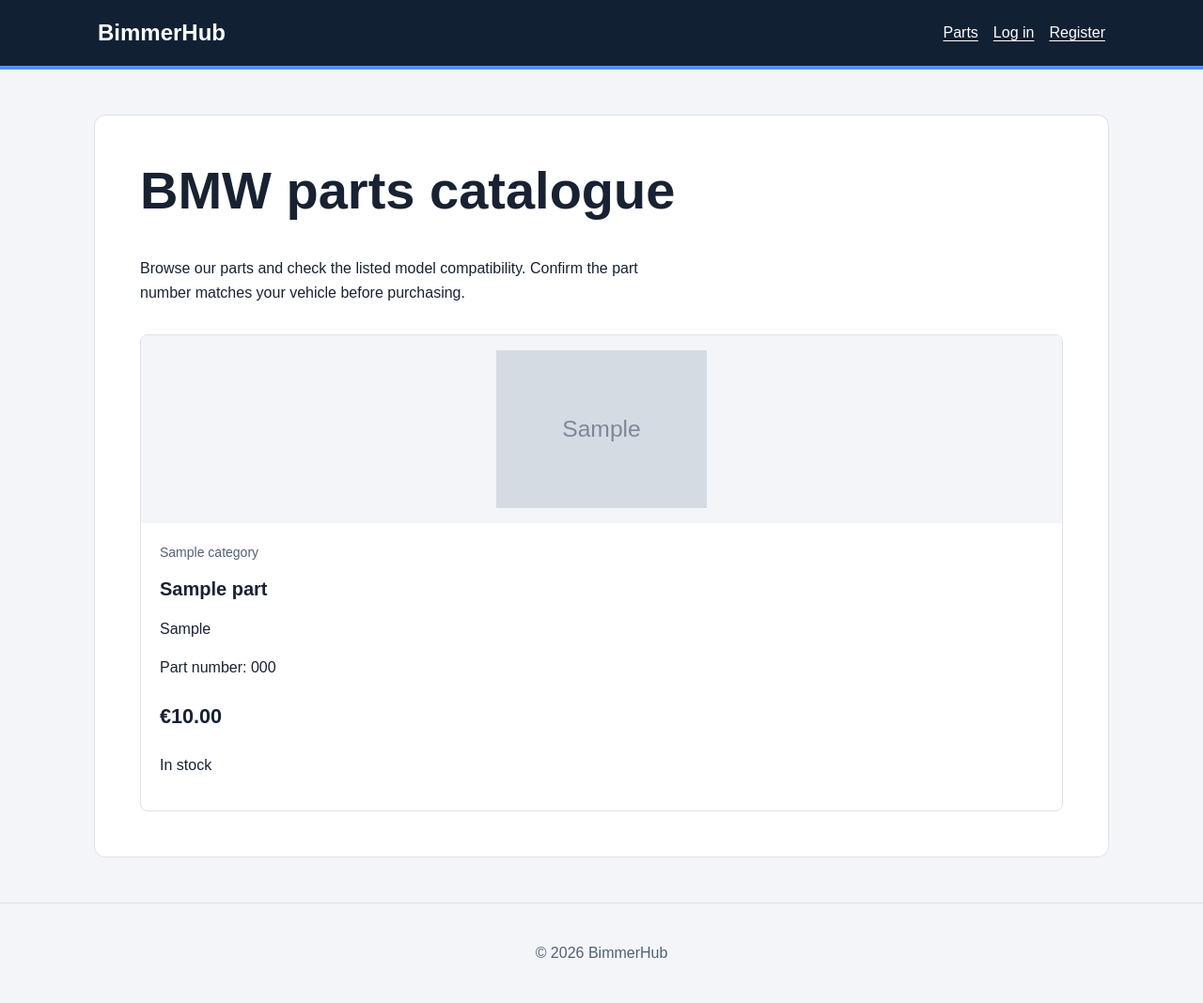
After one commit to darrio-dk08/bimmerhub_project, a Django app: page /parts/ in a window 1280 px wide. The commit adds this page. Shown: the whole page at 94% size. Run offline with Django 5.2, Linux system fonts and the light colour scheme; tables that the repository leaves empty hold one stand-in row (values such as "Sample post"); grey boxes marked "Sample" are stand-in pictures.

Commit message:
Implement public parts catalogue with images and stock status

```diff
--- a/bimmerhub/urls.py
+++ b/bimmerhub/urls.py
@@ -7,6 +7,7 @@ from django.urls import include, path
 urlpatterns = [
     path("admin/", admin.site.urls),
     path("accounts/", include("allauth.urls")),
+    path("parts/", include("parts.urls")),
     path("", include("core.urls")),
 ]
 
--- a/core/static/core/css/base.css
+++ b/core/static/core/css/base.css
@@ -115,3 +115,63 @@ footer {
     color: var(--muted);
     border-top: 1px solid #dce2ea;
 }
+
+.product-grid {
+    display: grid;
+    grid-template-columns: repeat(
+        auto-fit,
+        minmax(min(100%, 250px), 1fr)
+    );
+    gap: 1.5rem;
+    margin-top: 2rem;
+}
+
+.product-card {
+    min-width: 0;
+    overflow: hidden;
+    border: 1px solid #dce2ea;
+    border-radius: 8px;
+    background: var(--surface);
+}
+
+.product-image,
+.product-placeholder {
+    display: block;
+    width: 100%;
+    height: 200px;
+    background: #f3f5f8;
+}
+
+.product-image {
+    object-fit: contain;
+    padding: 1rem;
+}
+
+.product-placeholder {
+    display: flex;
+    align-items: center;
+    justify-content: center;
+    color: var(--muted);
+}
+
+.product-body {
+    padding: 1.25rem;
+    overflow-wrap: anywhere;
+}
+
+.product-body h2 {
+    margin: 0.5rem 0;
+    font-size: 1.25rem;
+    line-height: 1.35;
+}
+
+.product-category {
+    margin-top: 0;
+    color: var(--muted);
+    font-size: 0.875rem;
+}
+
+.product-price {
+    font-size: 1.35rem;
+    font-weight: 700;
+}
--- a/core/templates/base.html
+++ b/core/templates/base.html
@@ -16,6 +16,7 @@
     <header>
         <nav aria-label="Main navigation">
             <a href="{% url 'core:home' %}">BimmerHub</a>
+            <a href="{% url 'parts:part_list' %}">Parts</a>
 
             {% if user.is_authenticated %}
                 <a href="{% url 'account_logout' %}">Log out</a>
--- /dev/null
+++ b/parts/templates/parts/part_list.html
@@ -0,0 +1,50 @@
+{% extends "base.html" %}
+
+{% block title %}BMW Parts Catalogue | BimmerHub{% endblock %}
+
+{% block content %}
+    <h1>BMW parts catalogue</h1>
+    <p>
+        Browse our parts and check the listed model compatibility.
+        Confirm the part number matches your vehicle before purchasing.
+    </p>
+
+    <div class="product-grid">
+        {% for part in parts %}
+            <article class="product-card">
+                {% if part.image %}
+                    <img
+                        class="product-image"
+                        src="{{ part.image.url }}"
+                        alt="{{ part.name }}"
+                        loading="lazy"
+                        width="400"
+                        height="300"
+                    >
+                {% else %}
+                    <div class="product-placeholder">
+                        No image available
+                    </div>
+                {% endif %}
+
+                <div class="product-body">
+                    <p class="product-category">{{ part.category.name }}</p>
+                    <h2>{{ part.name }}</h2>
+                    <p>{{ part.compatible_model }}</p>
+                    <p>Part number: {{ part.part_number }}</p>
+                    <p class="product-price">
+                        &euro;{{ part.price|floatformat:2 }}
+                    </p>
+
+                    {% if part.stock > 0 %}
+                        <p>In stock</p>
+                    {% else %}
+                        <p>Out of stock</p>
+                    {% endif %}
+                </div>
+            </article>
+        {% empty %}
+            <p>No parts are available yet.</p>
+        {% endfor %}
+    </div>
+{% endblock %}
--- /dev/null
+++ b/parts/urls.py
@@ -0,0 +1,9 @@
+from django.urls import path
+
+from . import views
+
+app_name = "parts"
+
+urlpatterns = [
+    path("", views.part_list, name="part_list"),
+]
--- a/parts/views.py
+++ b/parts/views.py
@@ -1,3 +1,14 @@
 from django.shortcuts import render
 
-# Create your views here.
+from .models import Part
+
+
+def part_list(request):
+    """Display the public BMW parts catalogue."""
+    parts = Part.objects.select_related("category").order_by("name", "pk")
+
+    return render(
+        request,
+        "parts/part_list.html",
+        {"parts": parts},
+    )
```
